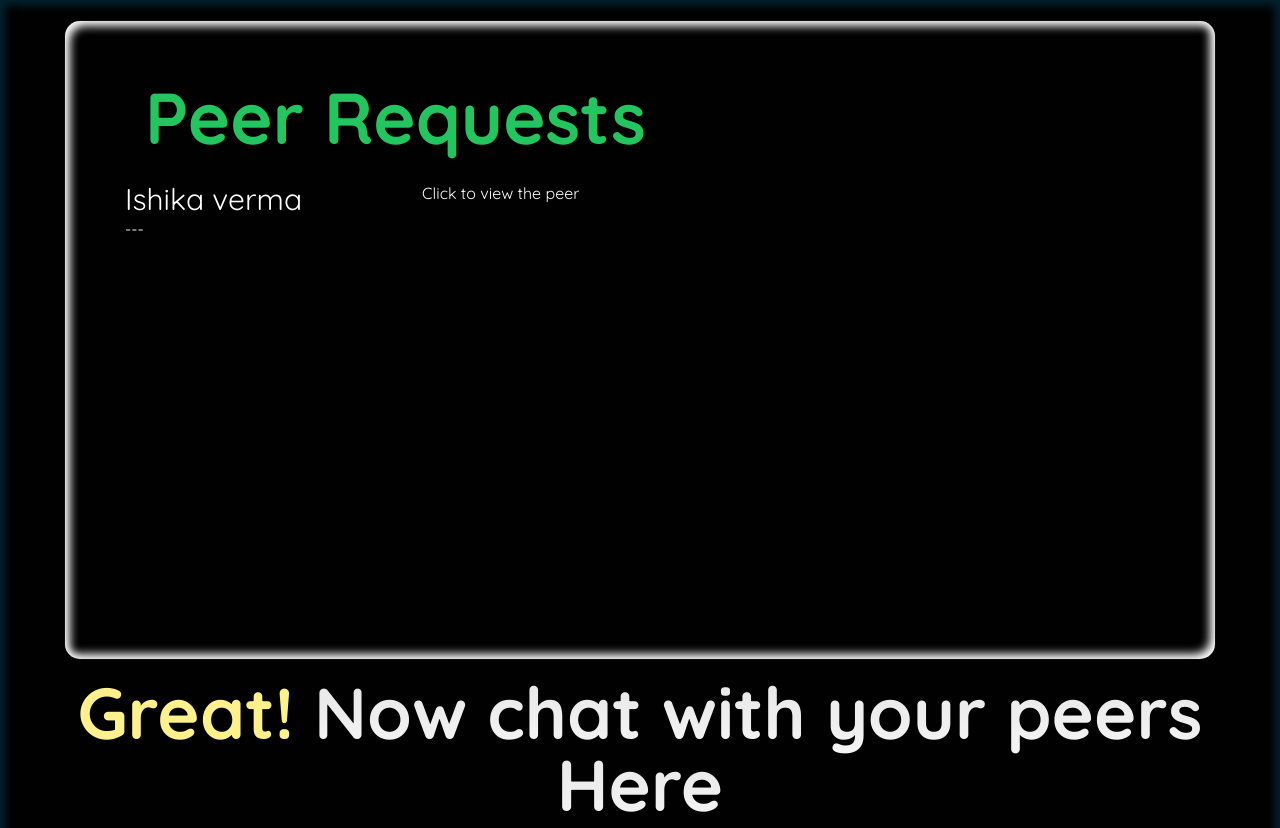
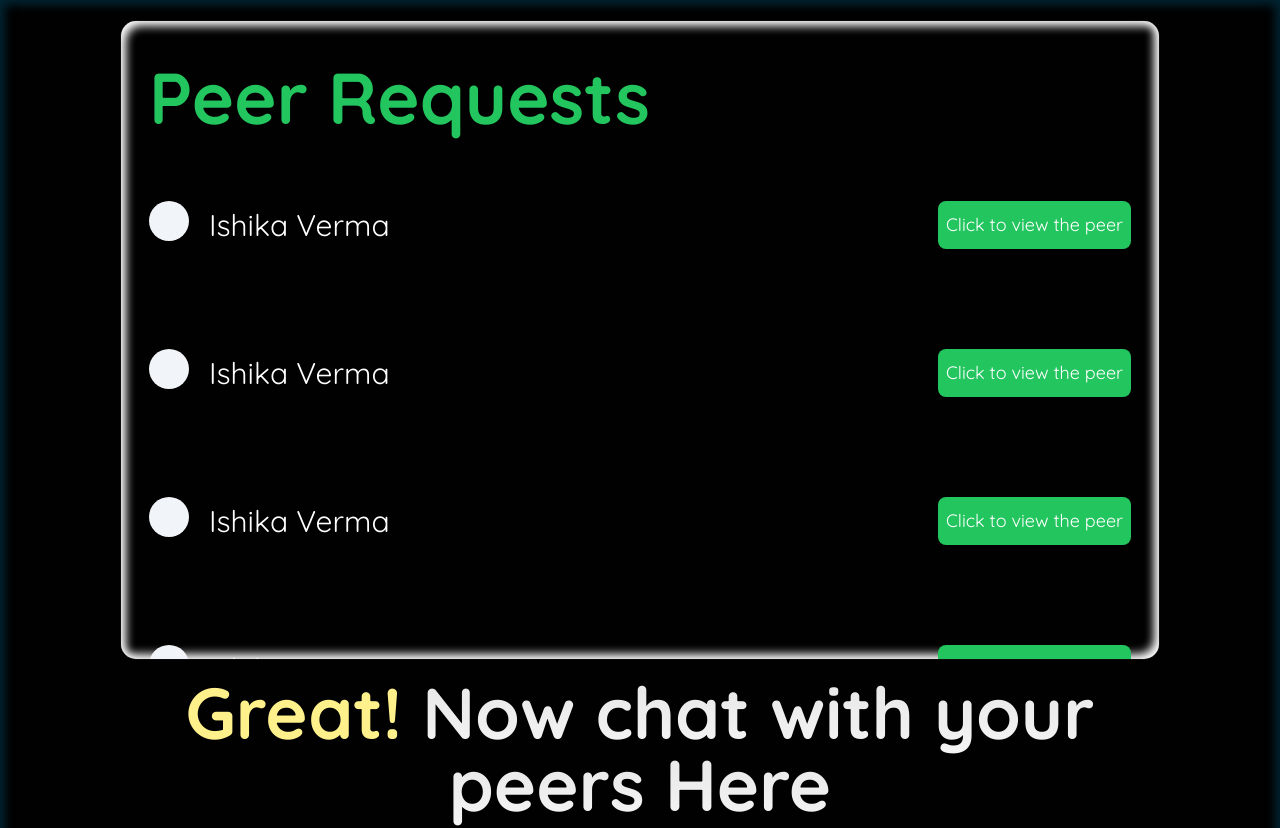
Before and after one commit to samar12-rad/Peer-Connect, a React (Vite) app in the folder Peer-Connect-Frontend/: page /chat in a window 1280 px wide. Shown: the top 828 px of the page. Built offline with nearby package versions, Linux system fonts and the light colour scheme.

Commit message:
working on chat

```diff
--- a/Peer-Connect-Frontend/src/pages/chat/ChatPage.jsx
+++ b/Peer-Connect-Frontend/src/pages/chat/ChatPage.jsx
@@ -1,30 +1,11 @@
 import MessageContainer from '../../Components/chatComponents/MessageContainer';
 import MessagesBar from '../../Components/chatComponents/MessageBarComponents/MessagesBar';
+import FriendRequest from './FriendRequest';
 
 const ChatPage = () => {
   return (
-    <div className="flex h-fit w-full flex-col items-center justify-start gap-4 pt-5">
-      <div>
-        <div className="shadow-3d-effect px-15 py-15 h-[80vh] w-[90vw] flex-col gap-3 overflow-clip rounded-2xl border border-white/5 shadow-white backdrop-blur-[7.4px]">
-          <h1 className="px-5 pb-7 text-7xl font-bold text-green-500">
-            Peer Requests
-          </h1>
-          <div className="gap-30 flex">
-            <div className="flex flex-col">
-              <div>
-                <h1 className="text-3xl">Ishika verma</h1>
-              </div>
-              <div>
-                <h1>---</h1>
-              </div>
-            </div>
-
-            <div className="flex">
-              <h1 className="">Click to view the peer</h1>
-            </div>
-          </div>
-        </div>
-      </div>
+    <div className="p-30 flex h-fit w-full flex-col items-center justify-start gap-4 pt-5">
+      <FriendRequest />
 
       <h1 className="pb-5 text-center text-7xl font-bold">
         <span className="text-yellow-200">Great! </span>
--- /dev/null
+++ b/Peer-Connect-Frontend/src/pages/chat/FriendRequest.jsx
@@ -0,0 +1,18 @@
+import Requestbar from './Requestbar';
+
+const FriendRequest = () => {
+  return (
+    <div className="shadow-3d-effect h-[80vh] w-full flex-col overflow-y-scroll rounded-2xl border border-white/5 px-2 py-10 shadow-white backdrop-blur-[7.4px]">
+      <h1 className="px-5 pb-7 text-7xl font-bold text-green-500">
+        Peer Requests
+      </h1>
+      <Requestbar />
+      <Requestbar />
+      <Requestbar />
+      <Requestbar />
+      <Requestbar />
+    </div>
+  );
+};
+
+export default FriendRequest;
--- /dev/null
+++ b/Peer-Connect-Frontend/src/pages/chat/RequestBar.jsx
@@ -0,0 +1,20 @@
+const Requestbar = () => {
+  return (
+    <div className="mb-5 flex w-full justify-between px-5 py-10">
+      <div className="flex w-fit items-center gap-5">
+        <div className="mb-2 h-10 w-10 rounded-full bg-slate-100"></div>
+        <div>
+          <h1 className="text-3xl">Ishika Verma</h1>
+        </div>
+      </div>
+
+      <div className="items-center">
+        <button className="h-12 rounded-lg bg-green-500 p-2 text-lg hover:bg-green-600">
+          Click to view the peer
+        </button>
+      </div>
+    </div>
+  );
+};
+
+export default Requestbar;
```
